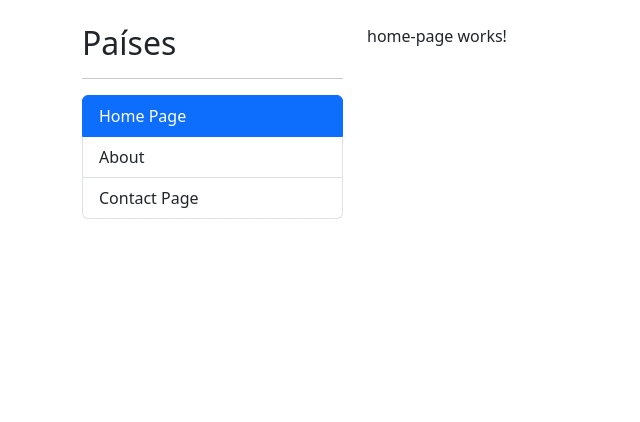
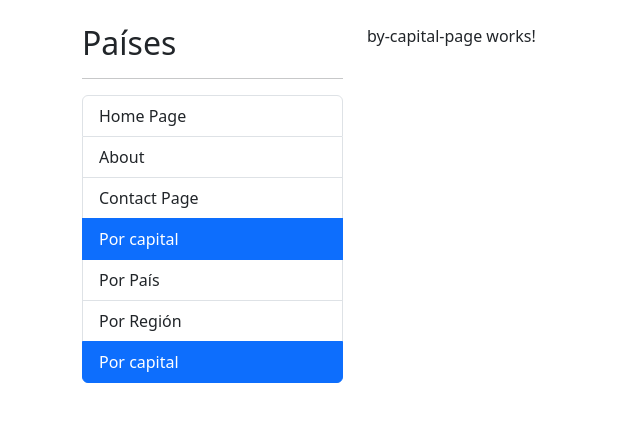
Before and after one commit to Sgonzalezf97/Angular-countryApp, an Angular app: page /countries/by-capital in a window 1280 px wide. Before the commit this address led to /. Shown: the top 422 px of the page, without its empty margins (0-640 px from the left). Built offline with nearby package versions, Linux system fonts and the light colour scheme.

Commit message:
lazyLoad countries component imported routing child

```diff
--- a/src/app/app-routing.module.ts
+++ b/src/app/app-routing.module.ts
@@ -16,6 +16,10 @@ const routes: Routes = [
     path: 'contact', component: ContactPageComponent
   },
   {
+    path:'countries',
+    loadChildren:() => import('./countries/countries.module').then(module => module.CountriesModule)
+  },
+  {
     path: '**', redirectTo: ''
   },
 
--- /dev/null
+++ b/src/app/countries/pages/by-capital-page/by-capital-page.component.html
@@ -0,0 +1 @@
+<p>by-capital-page works!</p>
--- /dev/null
+++ b/src/app/countries/pages/by-capital-page/by-capital-page.component.ts
@@ -0,0 +1,10 @@
+import { Component } from '@angular/core';
+
+@Component({
+  selector: 'countries-by-capital-page',
+  templateUrl: './by-capital-page.component.html',
+  styles: ``
+})
+export class ByCapitalPageComponent {
+
+}
--- /dev/null
+++ b/src/app/countries/pages/by-country-page/by-country-page.component.html
@@ -0,0 +1 @@
+<p>by-country-page works!</p>
--- /dev/null
+++ b/src/app/countries/pages/by-country-page/by-country-page.component.ts
@@ -0,0 +1,10 @@
+import { Component } from '@angular/core';
+
+@Component({
+  selector: 'app-by-country-page',
+  templateUrl: './by-country-page.component.html',
+  styles: ``
+})
+export class ByCountryPageComponent {
+
+}
--- /dev/null
+++ b/src/app/countries/pages/by-region-page/by-region-page.component.html
@@ -0,0 +1 @@
+<p>by-region-page works!</p>
--- /dev/null
+++ b/src/app/countries/pages/by-region-page/by-region-page.component.ts
@@ -0,0 +1,10 @@
+import { Component } from '@angular/core';
+
+@Component({
+  selector: 'app-by-region-page',
+  templateUrl: './by-region-page.component.html',
+  styles: ``
+})
+export class ByRegionPageComponent {
+
+}
--- /dev/null
+++ b/src/app/countries/pages/country-page/country-page.component.html
@@ -0,0 +1 @@
+<p>country-page works!</p>
--- /dev/null
+++ b/src/app/countries/pages/country-page/country-page.component.ts
@@ -0,0 +1,10 @@
+import { Component } from '@angular/core';
+
+@Component({
+  selector: 'app-country-page',
+  templateUrl: './country-page.component.html',
+  styles: ``
+})
+export class CountryPageComponent {
+
+}
--- a/src/app/shared/components/side-bar/side-bar.component.html
+++ b/src/app/shared/components/side-bar/side-bar.component.html
@@ -17,4 +17,24 @@
     class="list-group-item">
     Contact Page
   </li>
+  <li routerLink="countries/by-capital"
+    routerLinkActive="active"
+    class="list-group-item">
+    Por capital
+  </li>
+  <li routerLink="countries/by-country"
+    routerLinkActive="active"
+    class="list-group-item">
+    Por País
+  </li>
+  <li routerLink="countries/by-region"
+    routerLinkActive="active"
+    class="list-group-item">
+    Por Región
+  </li>
+  <li routerLink="countries/by-capital"
+    routerLinkActive="active"
+    class="list-group-item">
+    Por capital
+  </li>
 </ul>
```
Also changed, not shown: src/app/countries/countries-routing.module.ts (added, +34 -0 lines), src/app/countries/countries.module.ts (+13 -2 lines).
